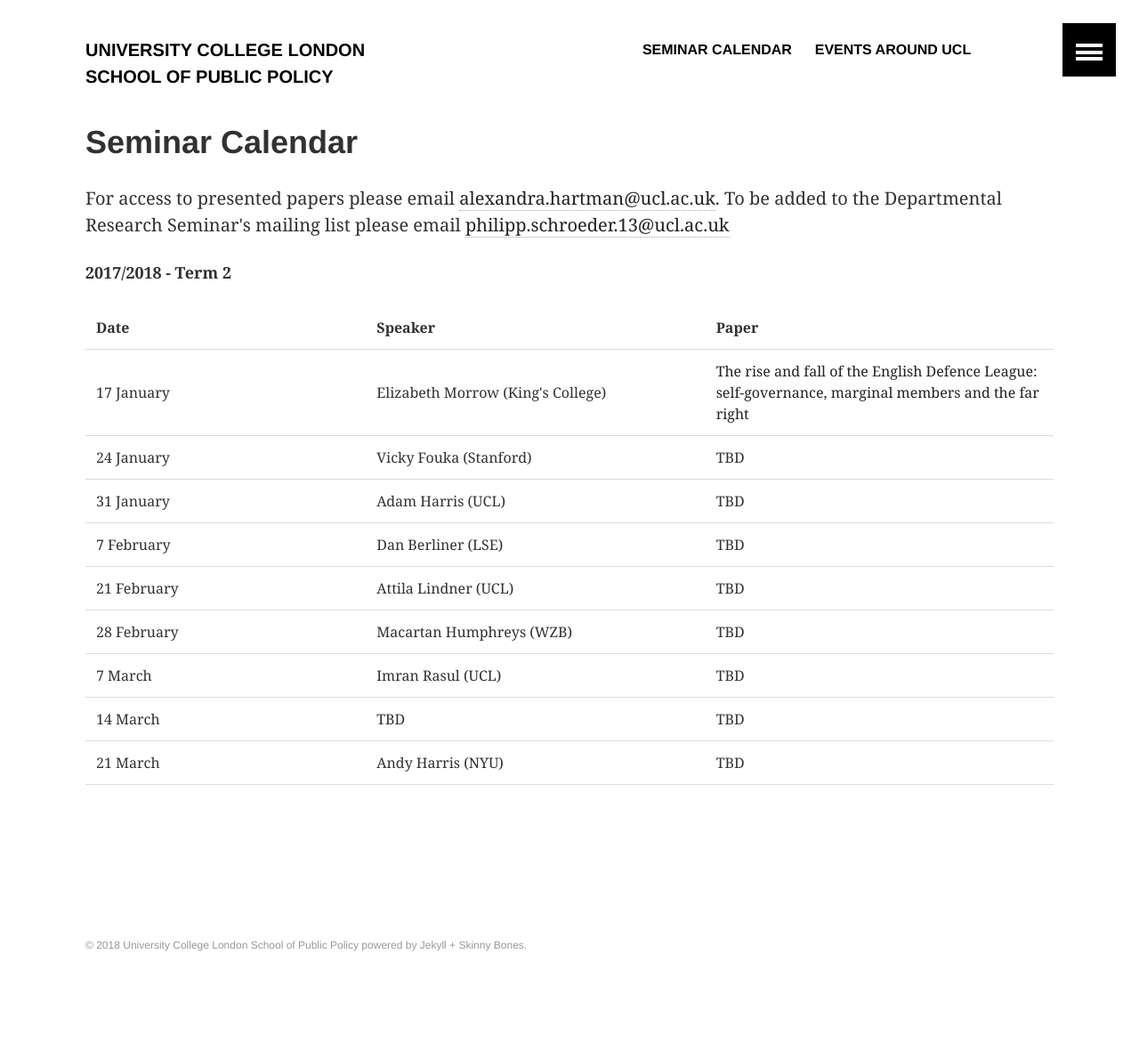
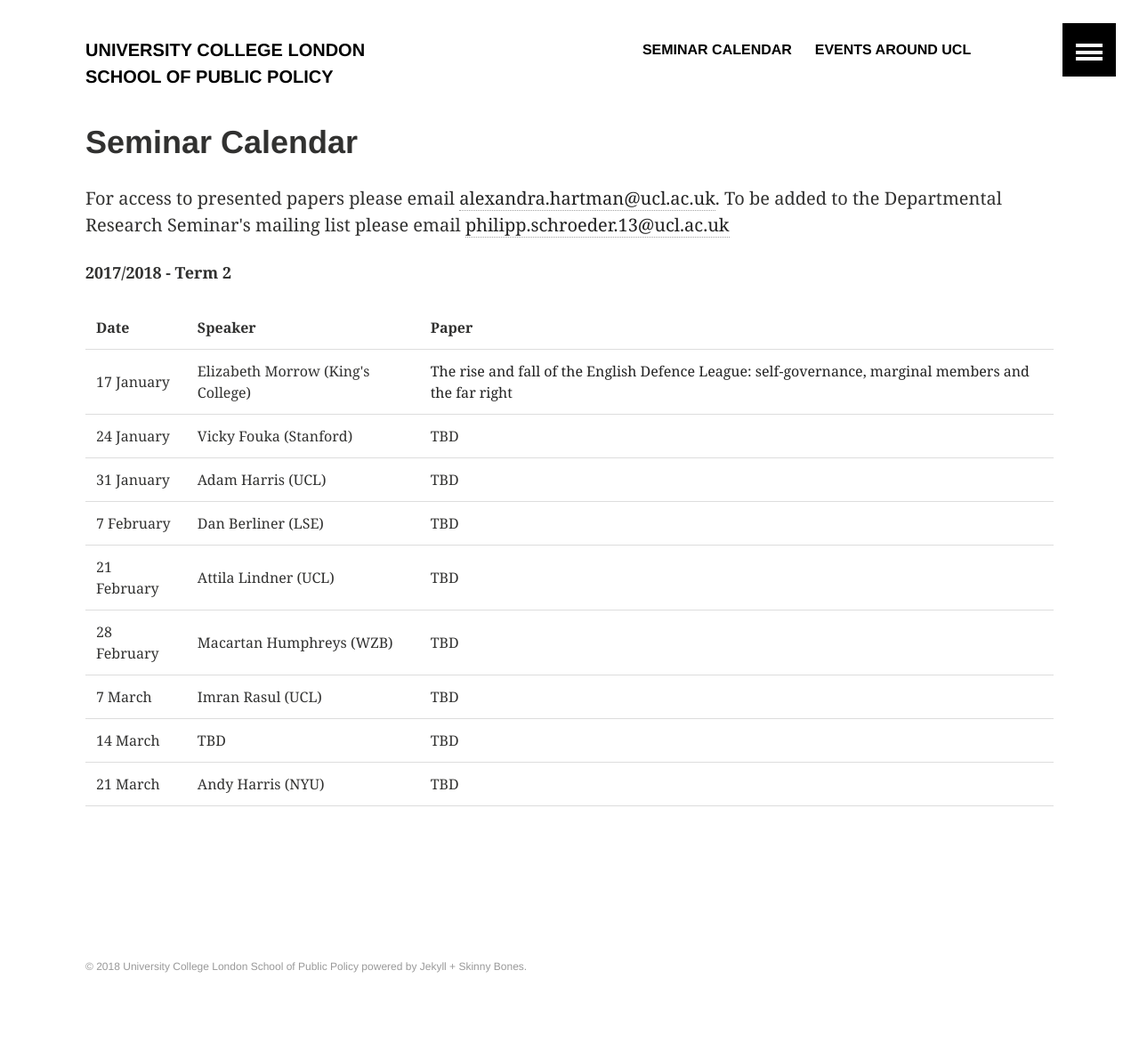
Before and after one commit to phischroeder/drs_page, a Jekyll site: the page built from calendar/index.html, in a window 1280 px wide. Shown: the whole page at 89% size. Built offline with Jekyll 4.4.1, drawn with Linux system fonts in a browser that asks for light colours; before the commit the page ends 1148 px from its top, so only the background shows below that.

Commit message:
Update index.html

```diff
--- a/calendar/index.html
+++ b/calendar/index.html
@@ -7,9 +7,6 @@ title: "Seminar Calendar"
 
 <p><b>2017/2018 - Term 2</b></p>
 <TABLE>
-  <col width="30">
-  <col width="30">
-  <col width="100">
    <TR>
      <TD><b>Date</b></TD>
      <TD><b>Speaker</b></TD>
```
